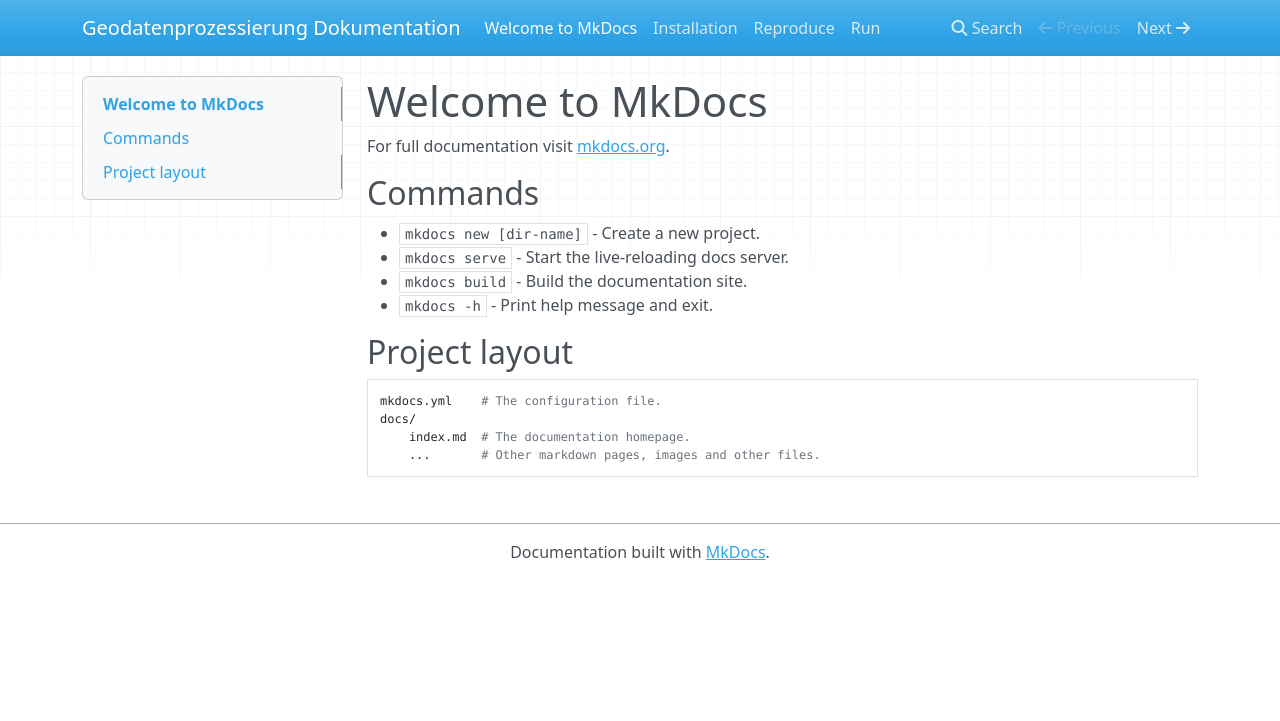
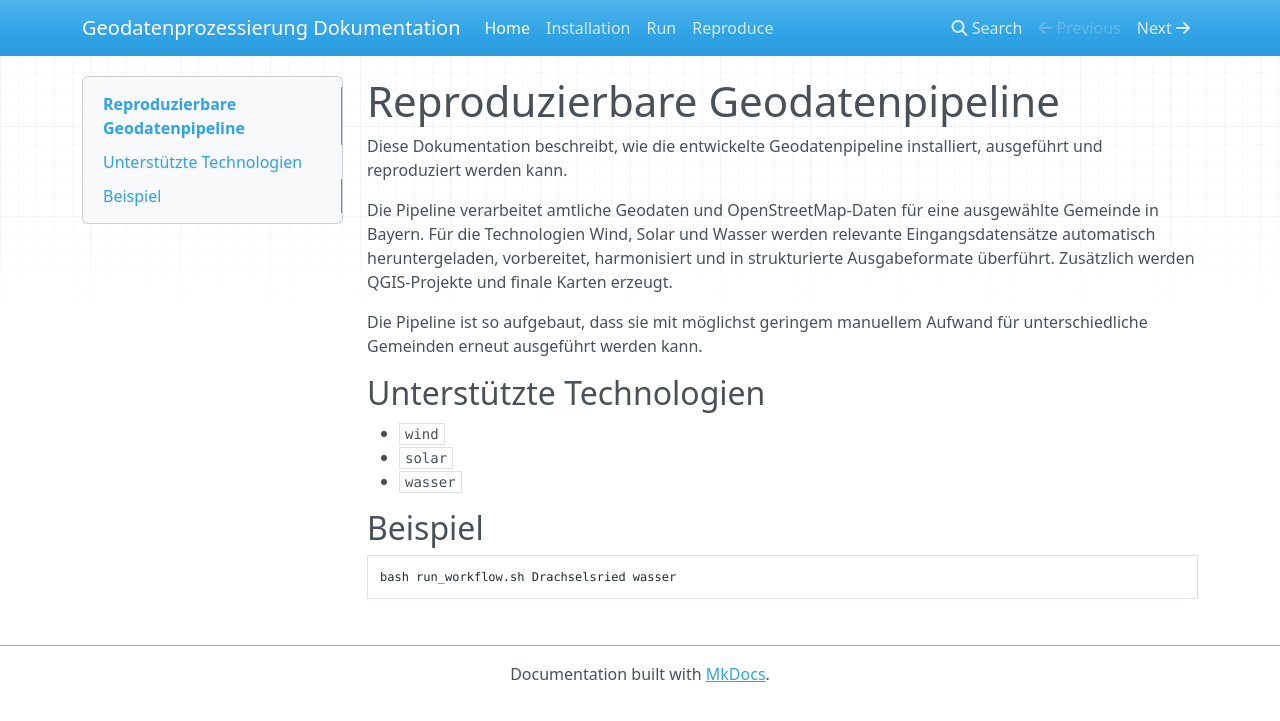
Before and after one commit to flobe08/Projekt---Geodatenprozessierung-und-Automatisierung, an MkDocs documentation site: the page built from docs/index.md, in a window 1280 px wide. Shown: the top 721 px of the page. Built offline with MkDocs 1.6.1, drawn with Linux system fonts in a browser that asks for light colours; nearby versions of some CDN libraries.

Commit message:
add dokumentation

````diff
--- a/docs/index.md
+++ b/docs/index.md
@@ -1,17 +1,19 @@
-# Welcome to MkDocs
+# Reproduzierbare Geodatenpipeline
 
-For full documentation visit [mkdocs.org](https://www.mkdocs.org).
+Diese Dokumentation beschreibt, wie die entwickelte Geodatenpipeline installiert, ausgeführt und reproduziert werden kann.
 
-## Commands
+Die Pipeline verarbeitet amtliche Geodaten und OpenStreetMap-Daten für eine ausgewählte Gemeinde in Bayern. Für die Technologien Wind, Solar und Wasser werden relevante Eingangsdatensätze automatisch heruntergeladen, vorbereitet, harmonisiert und in strukturierte Ausgabeformate überführt. Zusätzlich werden QGIS-Projekte und finale Karten erzeugt.
 
-* `mkdocs new [dir-name]` - Create a new project.
-* `mkdocs serve` - Start the live-reloading docs server.
-* `mkdocs build` - Build the documentation site.
-* `mkdocs -h` - Print help message and exit.
+Die Pipeline ist so aufgebaut, dass sie mit möglichst geringem manuellem Aufwand für unterschiedliche Gemeinden erneut ausgeführt werden kann.
 
-## Project layout
+## Unterstützte Technologien
 
-    mkdocs.yml    # The configuration file.
-    docs/
-        index.md  # The documentation homepage.
-        ...       # Other markdown pages, images and other files.
+- `wind`
+- `solar`
+- `wasser`
+
+## Beispiel
+
+```bash
+bash run_workflow.sh Drachselsried wasser
+```
--- a/mkdocs.yml
+++ b/mkdocs.yml
@@ -1 +1,6 @@
 site_name: Geodatenprozessierung Dokumentation
+nav:
+  - Home: index.md
+  - Installation: installation.md
+  - Run: run.md
+  - Reproduce: reproduce.md
````
Also changed, not shown: docs/installation.md (+42 -0 lines), docs/reproduce.md (+61 -0 lines), docs/run.md (+38 -0 lines).
